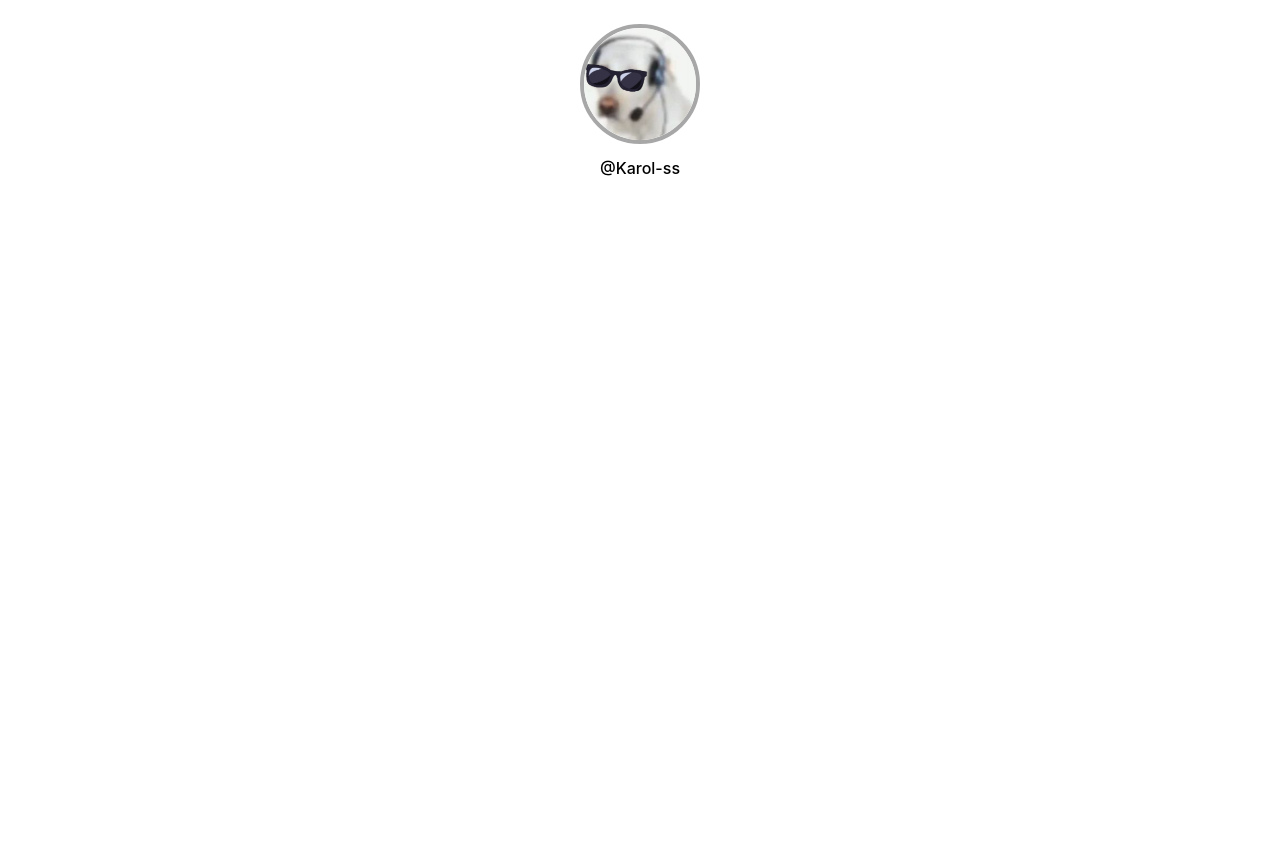
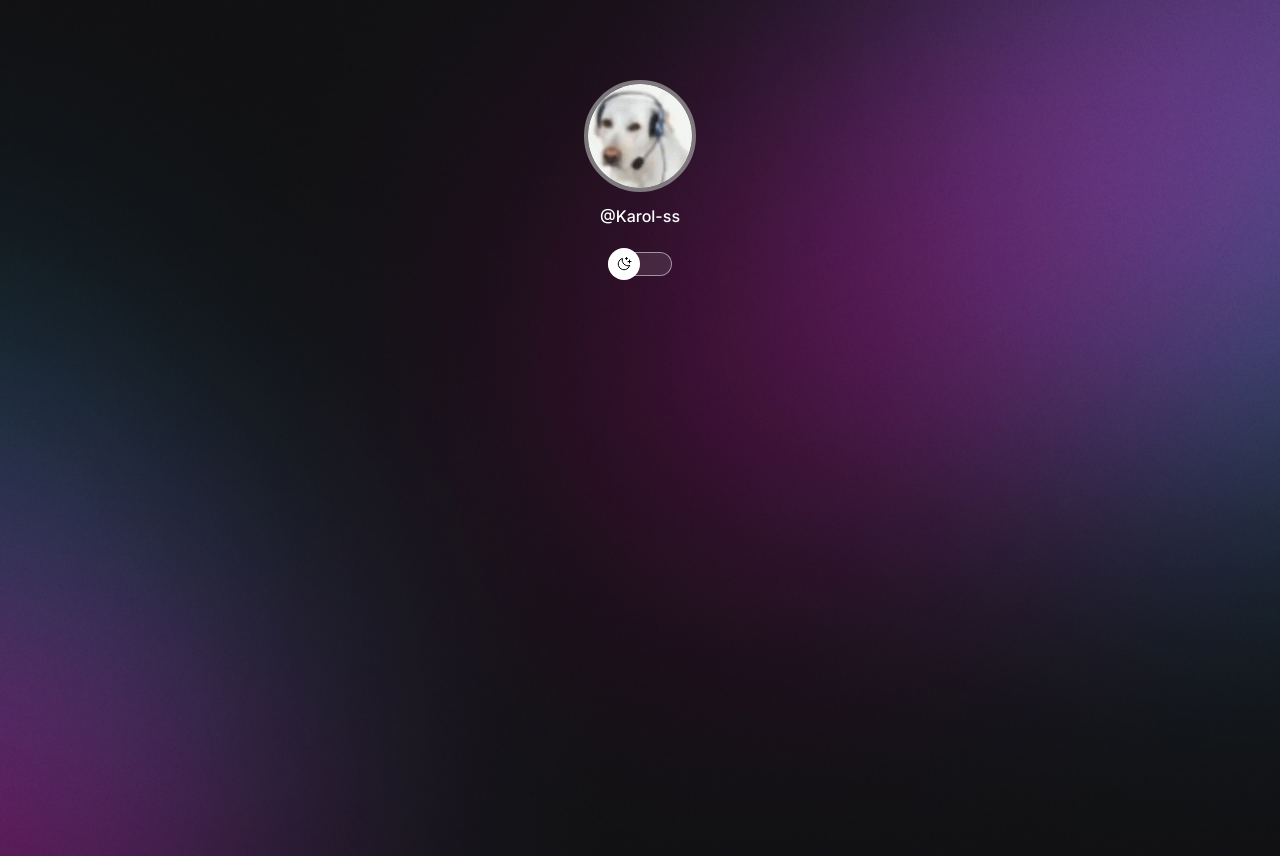
Before and after one commit to Karol-ss/dev-links-react, a React (Create React App) app: page / in a window 1280 px wide. Before the commit the page ends 800 px from the top, so only its background shows below. Built offline with nearby package versions, Linux system fonts and the light colour scheme.

Commit message:
switch button ok

```diff
--- /dev/null
+++ b/src/components/switch/switch.jsx
@@ -0,0 +1,12 @@
+import styles from "./switch.module.css";
+
+const Switch =() =>{
+    return(
+        <div id={styles.switch}>
+            <button></button>
+            <span></span>
+        </div>
+    )
+}
+
+export default Switch
--- /dev/null
+++ b/src/components/switch/switch.module.css
@@ -0,0 +1,39 @@
+#switch{
+    position: relative;
+    width: 64px;
+    margin: auto;
+}
+
+#switch button{
+    width: 32px;
+    height: 32px;
+    border-radius: 50%;
+    border: 0;
+    background: white var(--switch-gb-url) no-repeat center;
+
+    position: absolute;
+    z-index: 1;
+    top: 50%;
+    transform: translateY(-50%);
+
+    animation: slide-out 0.2s;
+}
+
+#switch button:hover{
+    outline: 8px solid var(--highlight-color);
+}
+
+.light #switch button{
+    animation: slide-in 0.2s forwards;
+}
+
+#switch span{
+    display: block;
+    width: 64px;
+    height: 24px;
+    background: var(--surface-color);
+    border: 1px solid var(--stroke-color);
+    border-radius: 999px;
+    backdrop-filter: blur(4px);
+    -webkit-backdrop-filter: blur(4px);
+}
--- a/src/index.css
+++ b/src/index.css
@@ -1,4 +1,4 @@
-body {
+/* body {
   margin: 0;
   font-family: -apple-system, BlinkMacSystemFont, 'Segoe UI', 'Roboto', 'Oxygen',
     'Ubuntu', 'Cantarell', 'Fira Sans', 'Droid Sans', 'Helvetica Neue',
@@ -10,4 +10,4 @@
 code {
   font-family: source-code-pro, Menlo, Monaco, Consolas, 'Courier New',
     monospace;
-}
+} */
--- a/src/pages/App.css
+++ b/src/pages/App.css
@@ -1,7 +1,44 @@
-.react{
-    font-size: 72pt;
-    text-align: center;
-    background: red;
-    color: aliceblue;
-    font-weight: bolder;
+@import url('https://fonts.googleapis.com/css2?family=Inter:wght@400;500&display=swap');
+
+*{
+    margin: 0;
+    padding: 0;
+    box-sizing: border-box;
 }
+
+:root{
+    --bg-url:url(../img/background.jpg);
+    --text-color: #fff;
+    --stroke-color: rgba(255, 255, 255, 0.5);
+    --surface-color: rgba(255, 255, 255, 0.1);
+    --surface-color-hover: rgba(255, 255, 255, 0.5);
+    --switch-gb-url: url(../img/MoonStars.svg);
+    --highlight-color: rgba(255, 255, 255, 0.2);
+}
+
+.light{
+    --bg-url:url(../img/backgroundLight.jpg);
+    --text-color: #000;
+    --stroke-color: rgba(0, 0, 0, 0.5);
+    --surface-color: rgba(0, 0, 0, 0.1);
+    --surface-color-hover: rgba(0, 0, 0, 0.5);
+    --switch-gb-url: url(../img/Sun.svg);
+    --highlight-color: rgba(0, 0, 0, 0.2);
+}
+
+body *{
+    font-family: "Inter", sans-serif;
+    color: var(--text-color);
+}
+
+body{
+    background: var(--bg-url) no-repeat top center / cover;
+    height: 100vh;
+}
+
+#container{
+    width: 100%;
+    max-width: 588px;
+    margin: 56px auto 0px;
+    padding: 0 24px;
+}
--- a/src/pages/App.jsx
+++ b/src/pages/App.jsx
@@ -5,15 +5,17 @@
 
 import imgDarkMode from "../img/fotoPerfil.jpg"
 import imgLightMode from "../img/fotoPerfilClaro.png"
+import Switch from "../components/switch/switch";
 
 const App = () => {
-const [isLightMode,setIsLightMode] = useState(true)
+const [isLightMode,setIsLightMode] = useState(false)
 
 const imgSrc = isLightMode ? imgLightMode : imgDarkMode
 const imgAlt = isLightMode ? "Imagem no Modo Claro" : "Imagem no Modo Escuro"
   return(
-    <div>
+    <div id="container">
       <Profile imgSrc={imgSrc} imgAlt={imgAlt}>@Karol-ss</Profile>
+      <Switch></Switch>
     </div>
   )
 }
```
